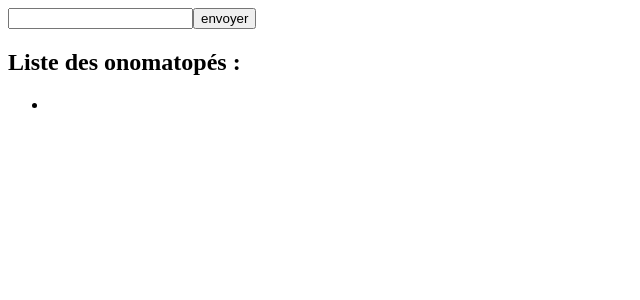
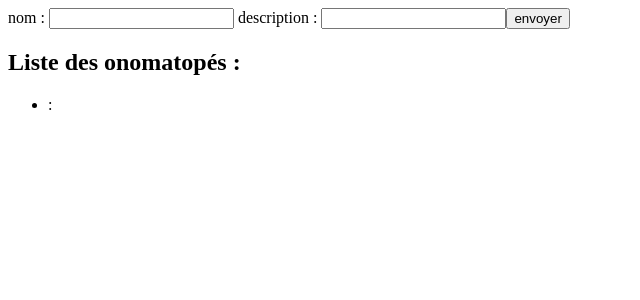
Before and after one commit to DamDamWCS/Quest_Angular, an Angular app: page /user in a window 1280 px wide. Both pictures are taken after a click on the button "envoyer". Shown: the top 300 px of the page, without its empty margins (0-640 px from the left). Built offline with nearby package versions, Linux system fonts and the light colour scheme.

Commit message:
quest 08

```diff
--- a/src/app/app.component.html
+++ b/src/app/app.component.html
@@ -1,5 +1,5 @@
 <app-create-onomatopia (sendOnomatopiaToParent)="onReceiveNewOnomatopia($event)"></app-create-onomatopia>
 <h2>Liste des onomatopés :</h2>
 <ul>
-    <li *ngFor="let onomatopia of onomatopoeiaList">{{onomatopia.name}}</li>
+    <li *ngFor="let onomatopia of onomatopoeiaList">{{onomatopia.name}} : {{onomatopia.describle}}</li>
 </ul>
--- a/src/app/create-onomatopia/create-onomatopia.component.html
+++ b/src/app/create-onomatopia/create-onomatopia.component.html
@@ -1,3 +1,4 @@
 
-  <input [(ngModel)]="newOnomatopia.name" type="text">
+  nom : <input [(ngModel)]="newOnomatopia.name" type="text">
+  description : <input [(ngModel)]="newOnomatopia.describle" type="text">
   <button (click)="createOnomatopia()">envoyer</button>
--- a/src/app/models/onomatopia.model.ts
+++ b/src/app/models/onomatopia.model.ts
@@ -1,6 +1,6 @@
 export class Onomatopia {
     constructor(
         public name?: string,
-        public secondProperty?: string,
+        public describle?: string,
     ) {}
 }
```
